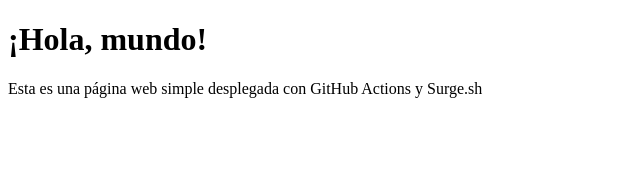
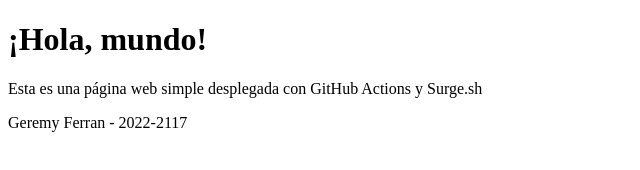
Before and after one commit to GeremySmart/parcial1, a plain HTML site: page index.html in a window 1280 px wide. Shown: the whole page, without its empty margins (0-640 px from the left). Drawn offline with Linux system fonts and the light colour scheme.

Commit message:
Actualización del HTML

```diff
--- a/index.html
+++ b/index.html
@@ -8,5 +8,6 @@
 <body>
     <h1>¡Hola, mundo!</h1>
     <p>Esta es una página web simple desplegada con GitHub Actions y Surge.sh</p>
+    <p>Geremy Ferran - 2022-2117</p>
 </body>
 </html>
```
